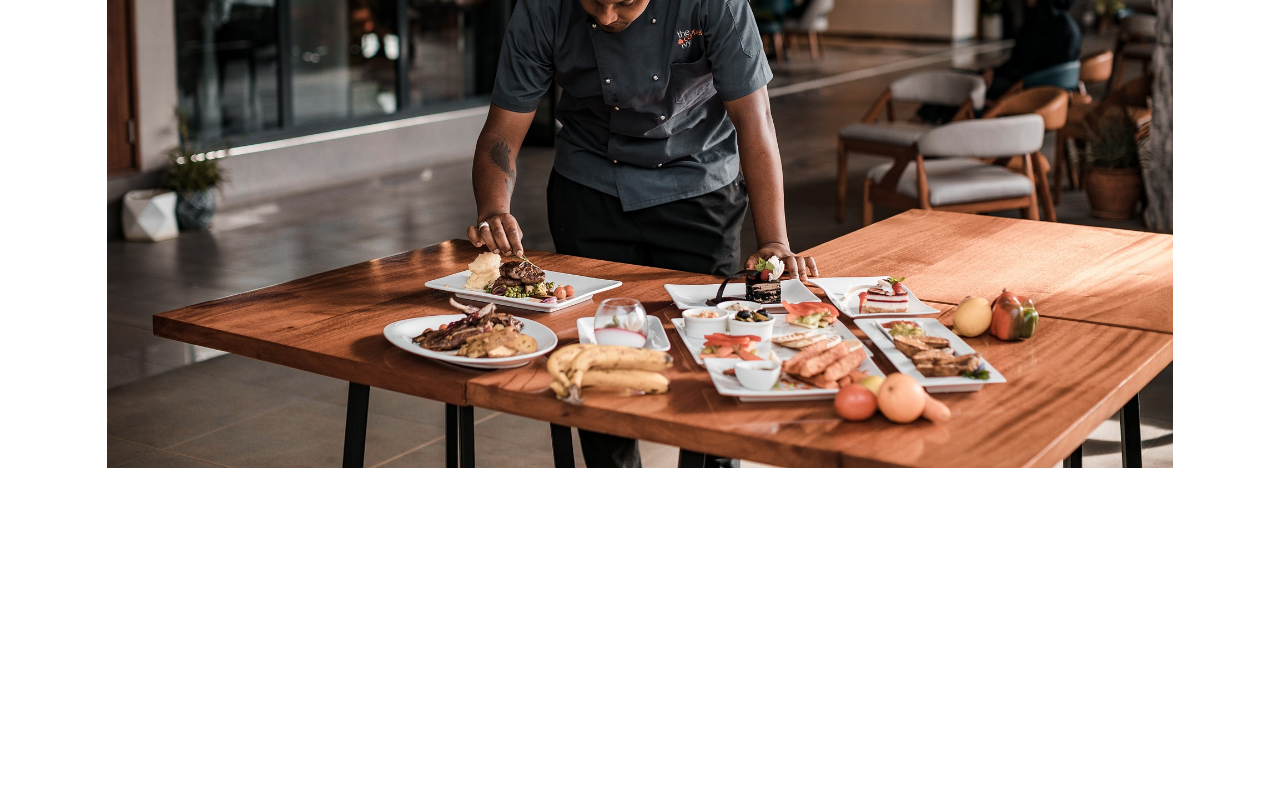
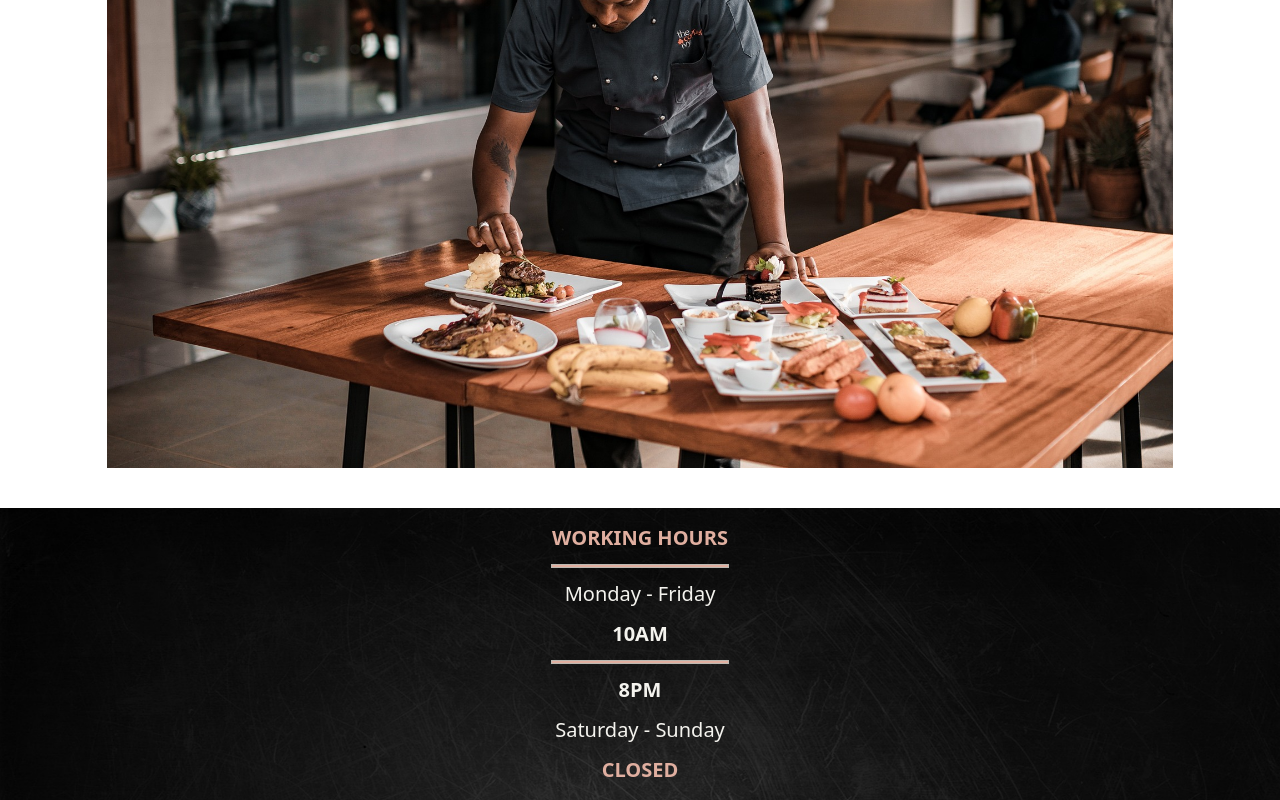
Before and after one commit to TjasaZil/ThePastaPot, a Vue app: page / in a window 1280 px wide. Shown: the part 1801-2601 px from the top of the page. Before the commit the page ends 2269 px from the top, so only its background shows below. Built offline with nearby package versions, Linux system fonts and the light colour scheme.

Commit message:
working hours done

```diff
--- a/src/App.vue
+++ b/src/App.vue
@@ -4,6 +4,7 @@
     <HeroComponent />
     <RestaurantComponent />
     <ChefComponent />
+    <WorkingHours />
   </section>
 </template>
 
@@ -12,6 +13,7 @@ import NavComponent from "@/components/Navigation/NavComponent.vue";
 import HeroComponent from "./components/Hero/HeroComponent.vue";
 import RestaurantComponent from "./components/Restaurant/RestaurantComponent.vue";
 import ChefComponent from "./components/Chef/ChefComponent.vue";
+import WorkingHours from "./components/Hours/WorkingHours.vue";
 export default {
   name: "App",
   components: {
@@ -19,6 +21,7 @@ export default {
     HeroComponent,
     RestaurantComponent,
     ChefComponent,
+    WorkingHours,
   },
 };
 </script>
--- /dev/null
+++ b/src/components/Hours/WorkingHours.vue
@@ -0,0 +1,30 @@
+<template>
+  <section class="bg-dull w-full mt-10 bg-image text-highligth text-xl">
+    <div
+      class="w-5/6 mx-auto flex flex-col justify-center items-center py-4 space-y-3"
+    >
+      <h2 class="font-bold uppercase text-dull">working hours</h2>
+      <hr class="w-1/6 border border-solid border-secondary h-1 bg-dull" />
+      <div role="paragraph" class="capitalize">monday - friday</div>
+      <div role="paragraph" class="font-bold uppercase">10am</div>
+      <hr class="w-1/6 border border-solid border-secondary h-1 bg-dull" />
+      <div role="paragraph" class="font-bold uppercase">8pm</div>
+      <div role="paragraph" class="capitalize">saturday - sunday</div>
+      <div role="paragraph" class="font-bold uppercase text-dull">closed</div>
+    </div>
+  </section>
+</template>
+
+<script>
+export default {
+  name: "WorkingHours",
+};
+</script>
+
+<style scoped>
+.bg-image {
+  background-image: url("@/assets/working-hours.jpg");
+  background-repeat: no-repeat;
+  background-size: cover;
+}
+</style>
```
Also changed, not shown: src/assets/working-hours.jpg (added), 1 other file (tests, documents, lock files or other folders).
